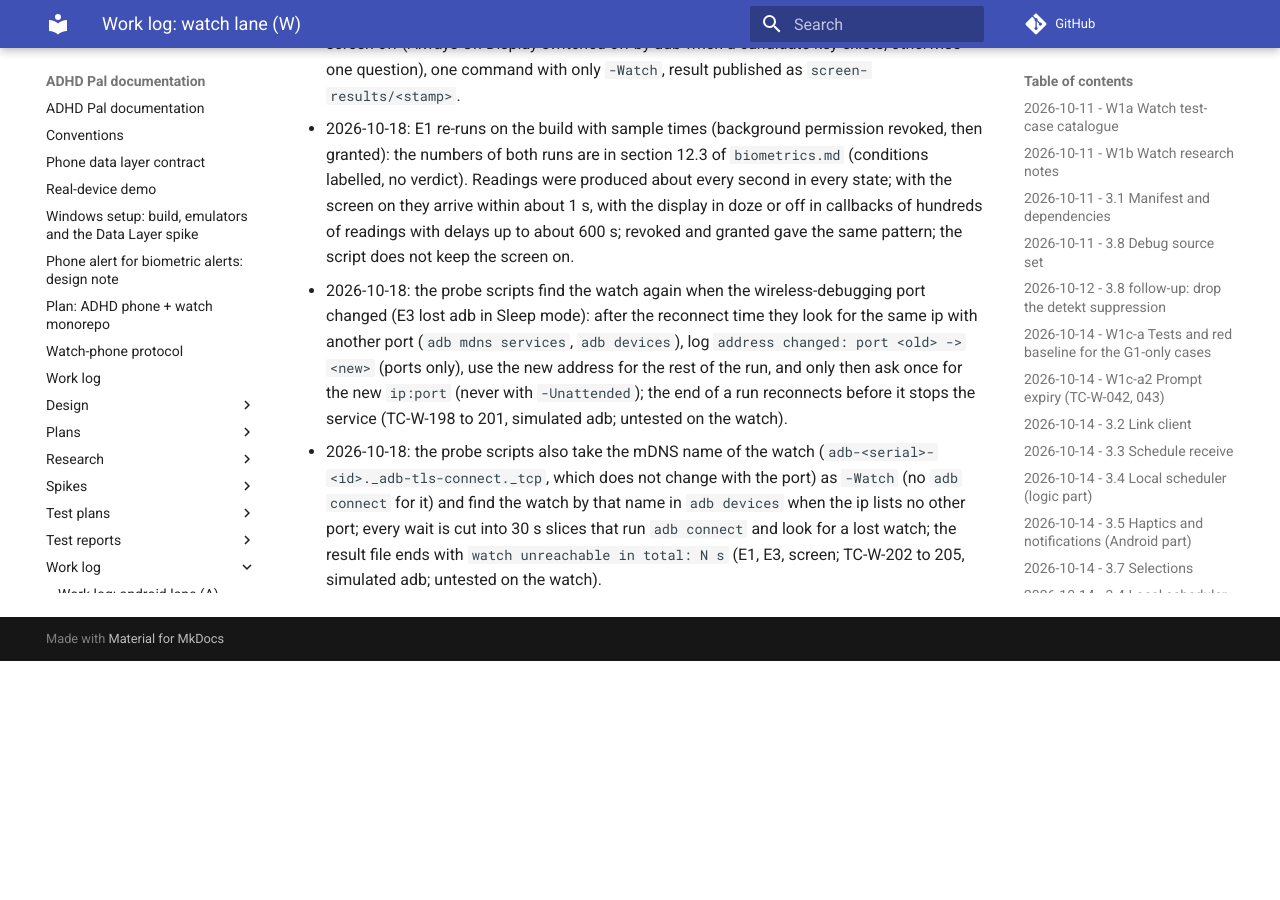
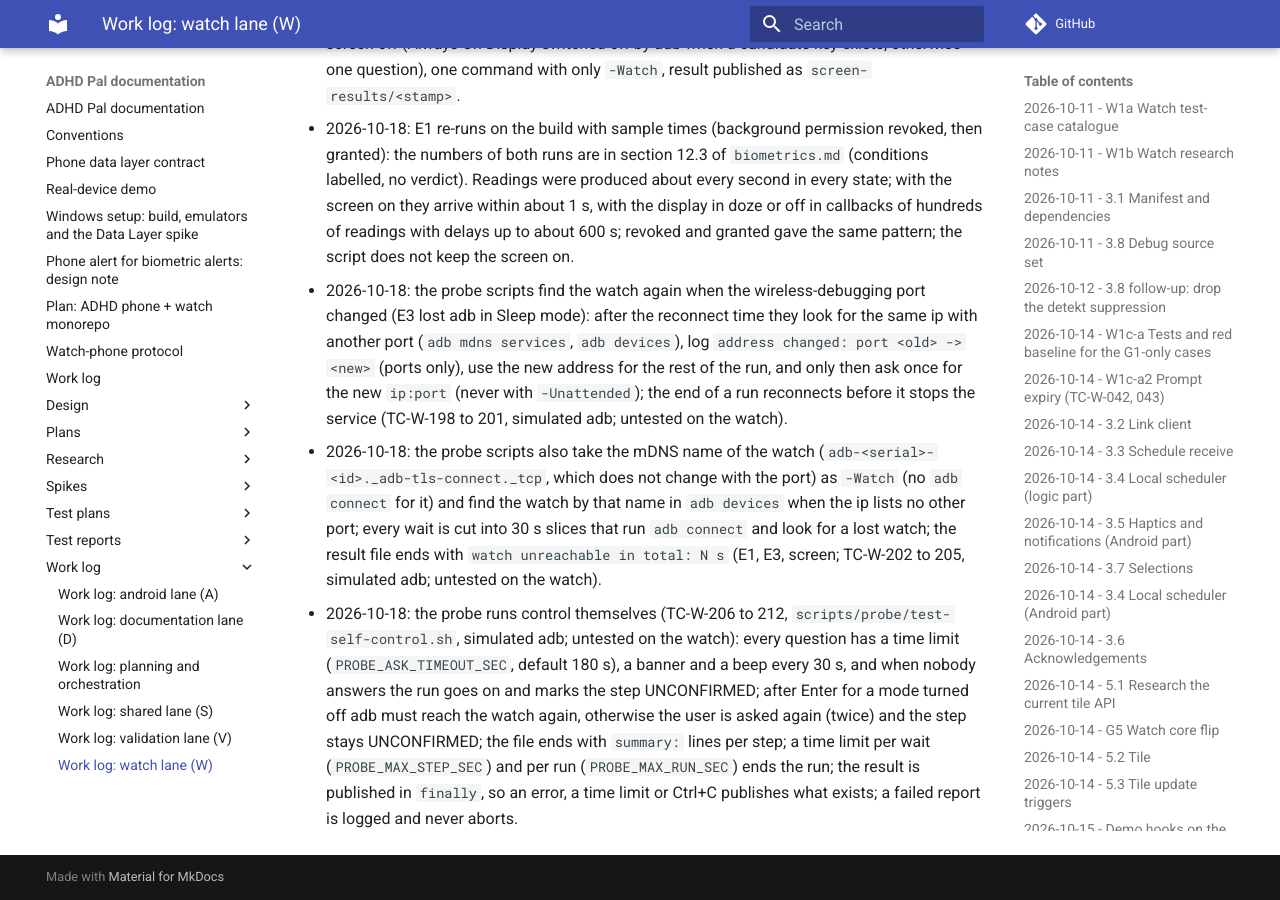
Before and after one commit to shlomoa/my-adhd-pal, an MkDocs documentation site: the page built from docs/work-log/watch.md, in a window 1280 px wide and 900 px high, scrolled down 21086 px. Built offline with MkDocs 1.6.1 and Material for MkDocs 9.7.7, drawn with Linux system fonts in a browser that asks for light colours; comment, search, counter and statistics services are not loaded; before the commit the page ends 21747 px from its top, so only the background shows below that.

Commit message:
Probe runs control themselves: question time limits, summary, verification, limits, publish in finally
Co-Authored-By: Claude Sonnet 5.5 <noreply@anthropic.com>
Claude-Session: https://claude.ai/code/session_01WEDbyAJ64XqdSoQasUsg7b

```diff
--- a/docs/work-log/watch.md
+++ b/docs/work-log/watch.md
@@ -518,3 +518,4 @@ Entries for this lane only. Format and index: [`../work-log.md`](../work-log.md)
 - 2026-10-18: E1 re-runs on the build with sample times (background permission revoked, then granted): the numbers of both runs are in section 12.3 of `biometrics.md` (conditions labelled, no verdict). Readings were produced about every second in every state; with the screen on they arrive within about 1 s, with the display in doze or off in callbacks of hundreds of readings with delays up to about 600 s; revoked and granted gave the same pattern; the script does not keep the screen on.
 - 2026-10-18: the probe scripts find the watch again when the wireless-debugging port changed (E3 lost adb in Sleep mode): after the reconnect time they look for the same ip with another port (`adb mdns services`, `adb devices`), log `address changed: port <old> -> <new>` (ports only), use the new address for the rest of the run, and only then ask once for the new `ip:port` (never with `-Unattended`); the end of a run reconnects before it stops the service (TC-W-198 to 201, simulated adb; untested on the watch).
 - 2026-10-18: the probe scripts also take the mDNS name of the watch (`adb-<serial>-<id>._adb-tls-connect._tcp`, which does not change with the port) as `-Watch` (no `adb connect` for it) and find the watch by that name in `adb devices` when the ip lists no other port; every wait is cut into 30 s slices that run `adb connect` and look for a lost watch; the result file ends with `watch unreachable in total: N s` (E1, E3, screen; TC-W-202 to 205, simulated adb; untested on the watch).
+- 2026-10-18: the probe runs control themselves (TC-W-206 to 212, `scripts/probe/test-self-control.sh`, simulated adb; untested on the watch): every question has a time limit (`PROBE_ASK_TIMEOUT_SEC`, default 180 s), a banner and a beep every 30 s, and when nobody answers the run goes on and marks the step UNCONFIRMED; after Enter for a mode turned off adb must reach the watch again, otherwise the user is asked again (twice) and the step stays UNCONFIRMED; the file ends with `summary:` lines per step; a time limit per wait (`PROBE_MAX_STEP_SEC`) and per run (`PROBE_MAX_RUN_SEC`) ends the run; the result is published in `finally`, so an error, a time limit or Ctrl+C publishes what exists; a failed report is logged and never aborts.
```
Also changed, not shown: 6 other files.
